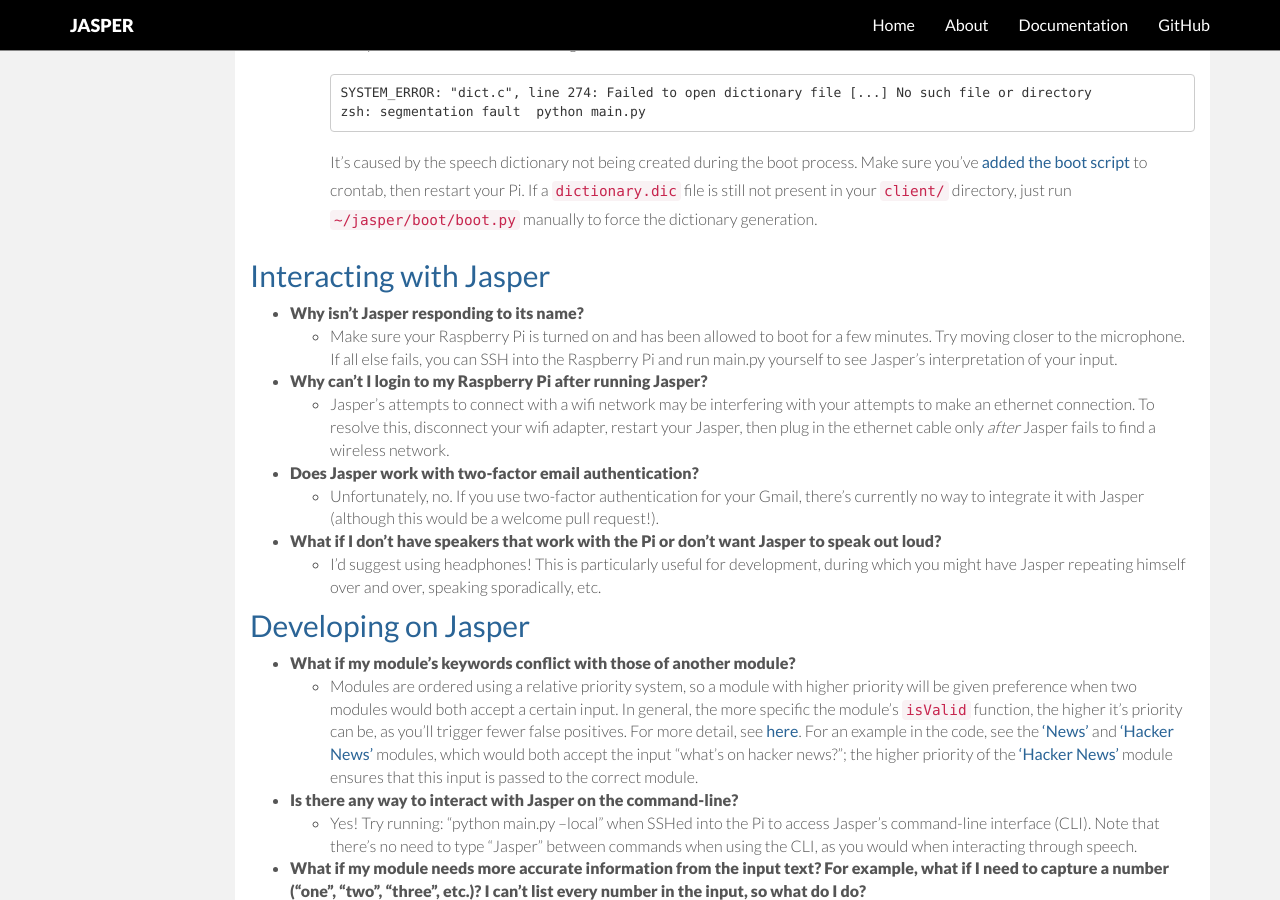
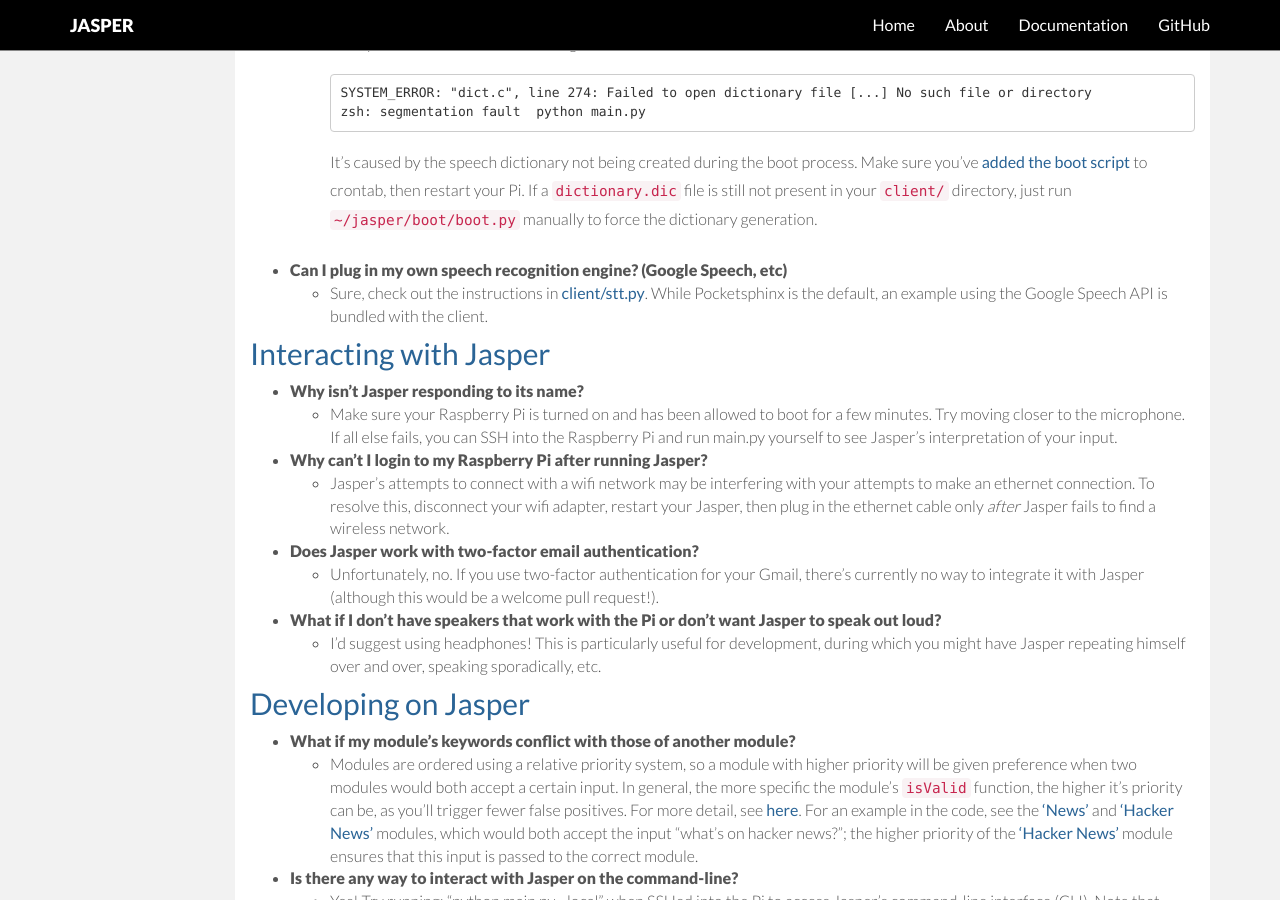
Before and after one commit to jasperproject/jasperproject.github.io, a Jekyll site: the page built from documentation/faq/index.md, in a window 1280 px wide and 900 px high, scrolled down 621 px. Built offline with Jekyll 4.4.1, drawn with Linux system fonts in a browser that asks for light colours; nearby versions of some CDN libraries.

Commit message:
added modular STT to FAQ

```diff
--- a/documentation/faq/index.md
+++ b/documentation/faq/index.md
@@ -26,6 +26,8 @@
           zsh: segmentation fault  python main.py
 
       It's caused by the speech dictionary not being created during the boot process. Make sure you've [added the boot script](/documentation/software/#install-client) to crontab, then restart your Pi. If a `dictionary.dic` file is still not present in your `client/` directory, just run `~/jasper/boot/boot.py` manually to force the dictionary generation.
+- __Can I plug in my own speech recognition engine? (Google Speech, etc)__
+    - Sure, check out the instructions in [client/stt.py](https://github.com/jasperproject/jasper-client/blob/master/client/stt.py). While Pocketsphinx is the default, an example using the Google Speech API is bundled with the client.
 
 <h2 class="linked" id='interacting'><a href="#interacting" title="Permalink to this headline">Interacting with Jasper</a></h2>
 
```
